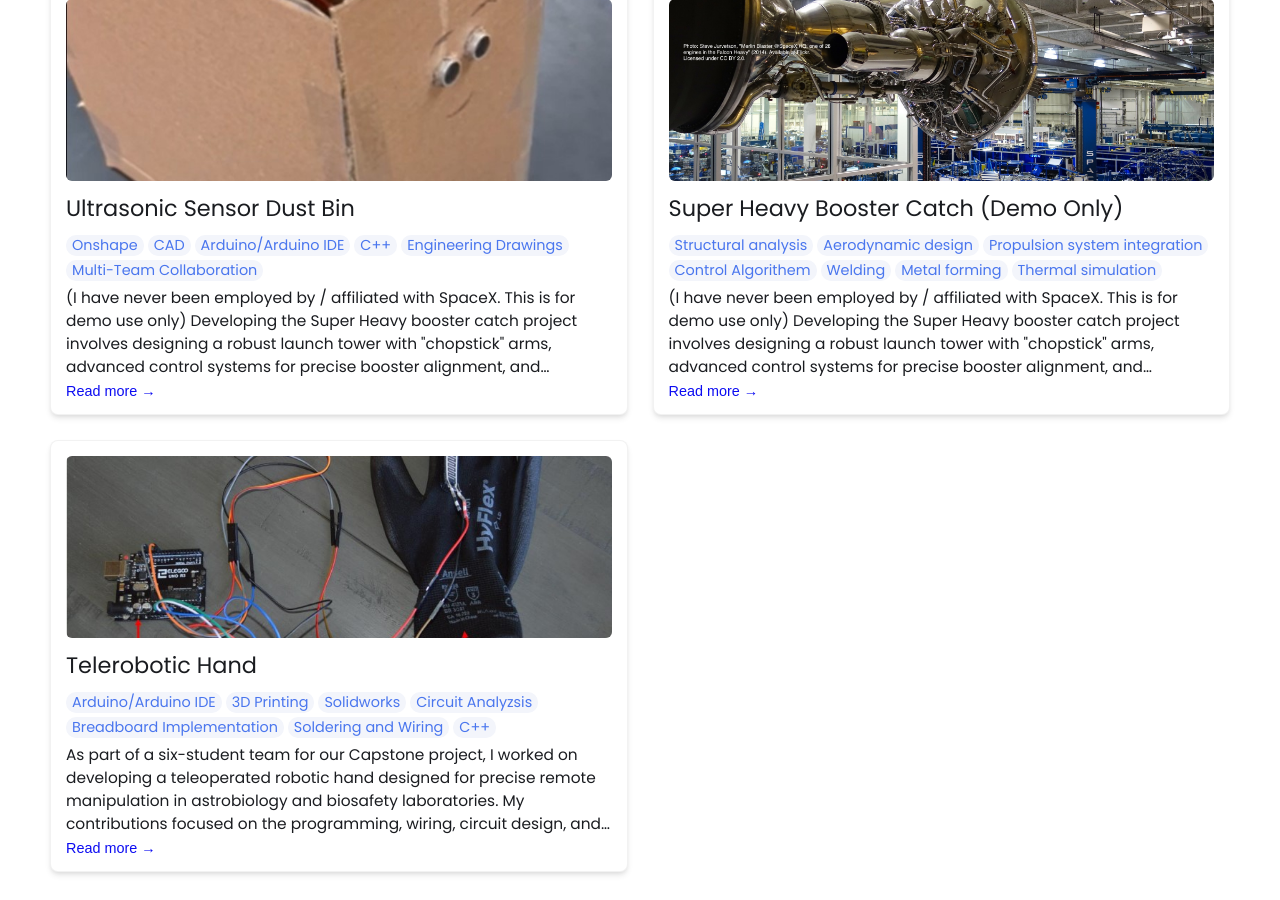
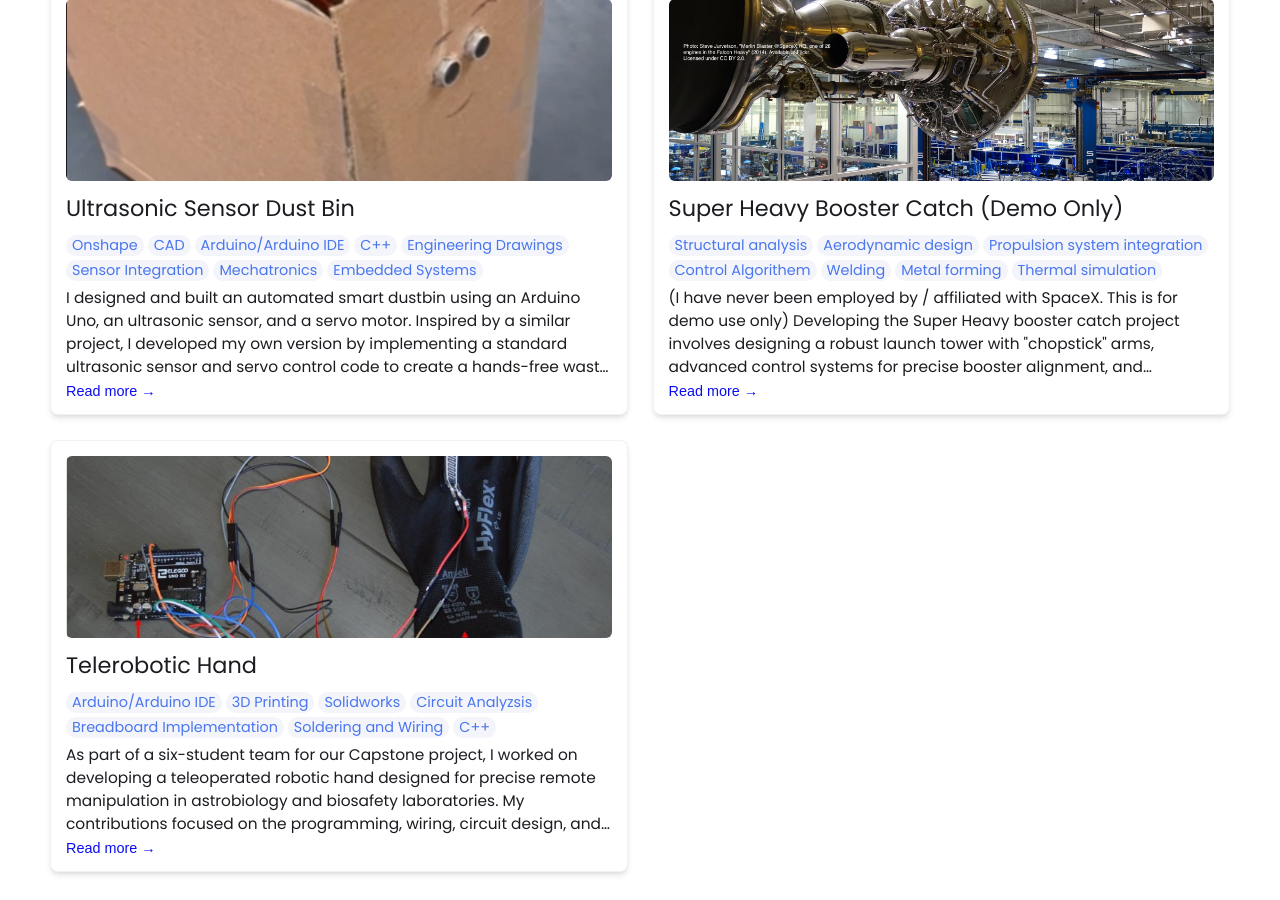
Before and after one commit to omonchav/omonchav.github.io, a Jekyll site: the page built from index.html, in a window 1280 px wide and 900 px high, scrolled down 1111 px. Built offline with Jekyll 4.4.1, drawn with Linux system fonts in a browser that asks for light colours.

Commit message:
Update index.md

````diff
--- a/_projects/Ultrasonicdustbin/index.md
+++ b/_projects/Ultrasonicdustbin/index.md
@@ -1,49 +1,31 @@
 ---
 layout: post
 title: Ultrasonic Sensor Dust Bin
-description:  (I have never been employed by / affiliated with SpaceX. This is for demo use only)
-    Developing the Super Heavy booster catch project involves designing a robust launch tower with "chopstick" arms, advanced control systems for precise booster alignment, and integrating sophisticated software for real-time trajectory adjustments and structural engineering to handle immense forces.
+description:  I designed and built an automated smart dustbin using an Arduino Uno, an ultrasonic sensor, and a servo motor. Inspired by a similar project, I developed my own version by implementing a standard ultrasonic sensor and servo control code to create a hands-free waste disposal system. The ultrasonic sensor detects when an object, such as a hand, approaches the bin, triggering the servo motor to open the lid automatically. This system enhances hygiene by eliminating the need for physical contact. I worked on wiring the circuit, programming the microcontroller, and calibrating the sensor to ensure smooth and responsive operation. Through this project, I refined my skills in Arduino programming, sensor integration, and mechatronics, demonstrating my ability to design functional and efficient automated systems.
 skills:
   - Onshape
   - CAD
   - Arduino/Arduino IDE
   - C++
   - Engineering Drawings
-  - Multi-Team Collaboration
+  - Sensor Integration
+  - Mechatronics
+  - Embedded Systems
 
 main-image: /dustbin.jpg
 ---
 
 ---
-# Header 1
-Used for the title (already generated automatically at the top)
-## Header 2
-Use this for the header of each section
-### Header 3
-Use this to have subsection if needed
-
-
-## Embedding images
-### External images
-{% include image-gallery.html images="https://live.staticflickr.com/65535/52821641477_d397e56bc4_k.jpg, https://live.staticflickr.com/65535/52822650673_f074b20d90_k.jpg" height="400"%}
-<span style="font-size: 10px">"Starship Test Flight Mission" from https://www.flickr.com/photos/spacex/52821641477/</span>
-You can put in multiple entries. All images will be at a fixed height in the same row. With smaller window, they will switch to columns.
-
-### Embeed images
-{% include image-gallery.html images="project2.jpg" height="400" %}
-place the images in project folder/images then update the file path.
-
 
 ## Embedding youtube video
 The second video has the autoplay on. copy and paste the 11-digit id found in the url link. <br>
-*Example* : https://www.youtube.com/watch?v={**MhVw-MHGv4s**}&ab_channel=engineerguy
-{% include youtube-video.html id="MhVw-MHGv4s" autoplay= "false"%}
-{% include youtube-video.html id="XGC31lmdS6s" autoplay = "true" %}
+*Example* : https://youtube.com/shorts/hOHJp6uZn9w?si=0Xwv-KIK4ElZJVMg
+{% include youtube.html id="hOHJp6uZn9w"" autoplay= "false"%}
 
 you can also set up custom size by specifying the width (the aspect ratio has been set to 16/9). The default size is 560 pixels x 315 pixels.
 
 The width of the video below. Regardless of initial width, all the videos is responsive and will fit within the smaller screen.
-{% include youtube-video.html id="tGCdLEQzde0" autoplay = "false" width= "900px" %}
+{% include youtube.html id="hOHJp6uZn9w" autoplay = "false" width= "900px" %}
 
 <br>
 
@@ -72,40 +54,50 @@ Italicized text is the *cat's meow*.
 - Fourth item
 
 ## Adding code block
-```ruby
-def hello_world
-  puts "Hello, World!"
-end
-```
 
-```python
-def start()
-  print("time to start!")
-```
+```cpp
+#include <Servo.h>
 
-```javascript
-let x = 1;
-if (x === 1) {
-  let x = 2;
-  console.log(x);
+// Define sensor and servo pins
+const int trigPin = 9;  // Ultrasonic sensor trigger pin
+const int echoPin = 10; // Ultrasonic sensor echo pin
+const int servoPin = 6; // Servo motor control pin
+
+Servo myServo; // Create servo object
+
+void setup() {
+  pinMode(trigPin, OUTPUT);
+  pinMode(echoPin, INPUT);
+  myServo.attach(servoPin);
+  myServo.write(0); // Initial servo position
+  Serial.begin(9600);
 }
-console.log(x);
 
-```
+void loop() {
+  long duration;
+  int distance;
 
-## Adding external links
-[Wikipedia](https://en.wikipedia.org)
+  // Send ultrasonic pulse
+  digitalWrite(trigPin, LOW);
+  delayMicroseconds(2);
+  digitalWrite(trigPin, HIGH);
+  delayMicroseconds(10);
+  digitalWrite(trigPin, LOW);
 
+  // Read echo response
+  duration = pulseIn(echoPin, HIGH);
+  distance = duration * 0.034 / 2; // Convert to cm
 
-## Adding block quote
-> A blockquote would look great if you need to highlight something
+  Serial.print("Distance: ");
+  Serial.print(distance);
+  Serial.println(" cm");
 
+  // If object is detected within 15 cm, activate servo
+  if (distance > 0 && distance < 15) {
+    myServo.write(90); // Rotate servo to 90 degrees
+    delay(2000);       // Hold position for 2 seconds
+    myServo.write(0);  // Return servo to initial position
+  }
 
-## Adding table
-
-| Header 1 | Header 2 |
-|----------|----------|
-| Row 1, Col 1 | Row 1, Col 2 |
-| Row 2, Col 1 | Row 2, Col 2 |
-
-make sure to leave aline betwen the table and the header
+  delay(500); // Short delay before next measurement
+}
````
